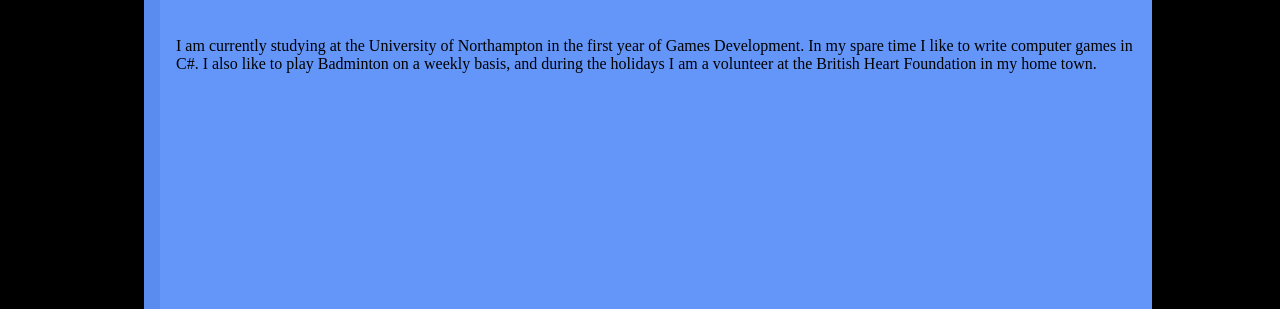
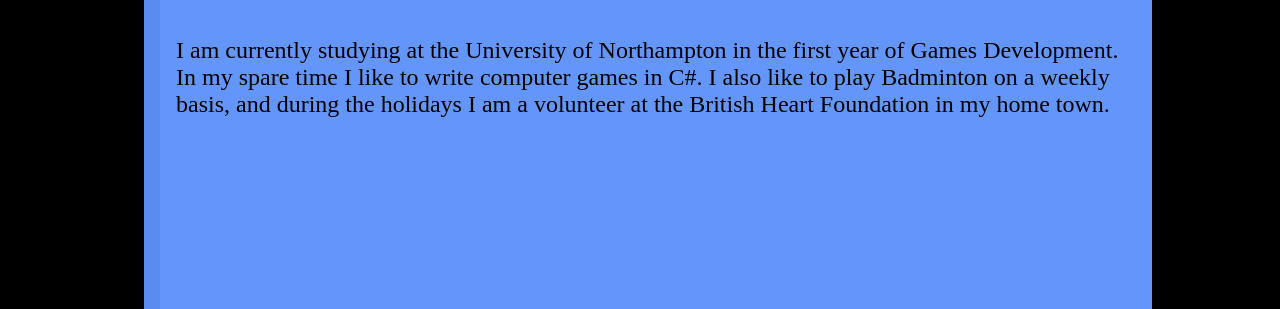
Before and after one commit to EvilMog99/csy1018-assign1, a plain HTML site: page bio.html in a window 1280 px wide. Shown: the part 491-800 px from the top of the page. Drawn offline with Linux system fonts and the light colour scheme.

Commit message:
Updated readme and better text

```diff
--- a/bio.html
+++ b/bio.html
@@ -27,7 +27,7 @@
     <article class="article-type3">
       <div class="article3-div-content">
         <h2 class="all-article-header">Who am I?</h2>
-        <p>
+        <p class="text-class">
           I am currently studying at the University of Northampton in the first year of Games Development. In my spare time I like to write computer games in C#.
           I also like to play Badminton on a weekly basis, and during the holidays I am a volunteer at the British Heart Foundation in my home town.
         </p>
--- a/css/styles.css
+++ b/css/styles.css
@@ -17,6 +17,13 @@ body {/*set out the body of the page*/
     /*font-size: 62.5%;*/
     background: rgb(0, 0, 0);/*set the background colour*/
 
+}
+
+.text-class{/*set text size in paragraphs*/
+  font-size: 1.5em;
+  font-family: serif;/*keeps font type similar to the type from Google for the headers*/
+
+  /*text is much smaller*/
 }
 
 
@@ -460,7 +467,7 @@ body {/*set out the body of the page*/
 @keyframes change-selection-col {/*changes colour of selected outline for link icon of current page*/
 
   0%{/*at start of animation*/
-    background: rgb(180, 160, 255);/*make background red*/
+    background: rgb(180, 160, 255);/*make background purple*/
   }
 
   50%{/*at middle of animation*/
@@ -468,6 +475,6 @@ body {/*set out the body of the page*/
   }
 
   100%{/*at end and reset of animation*/
-    background: rgb(180, 160, 255);/*make background red again*/
+    background: rgb(180, 160, 255);/*make background purple again*/
   }
 }
```
Also changed, not shown: contact.html (+1 -1 lines), cv.html (+30 -30 lines), README.txt.
